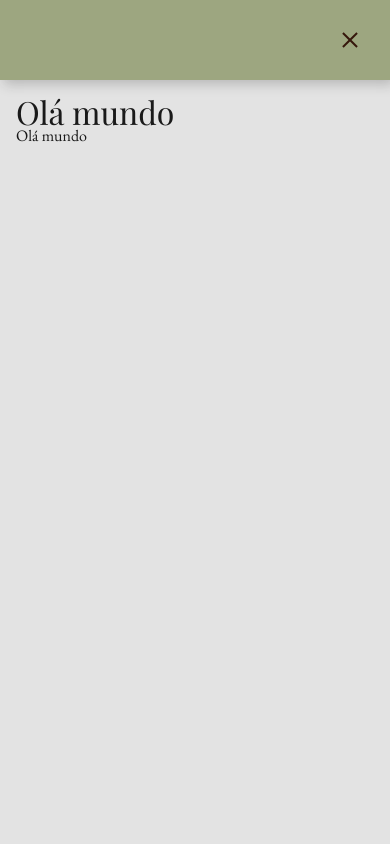
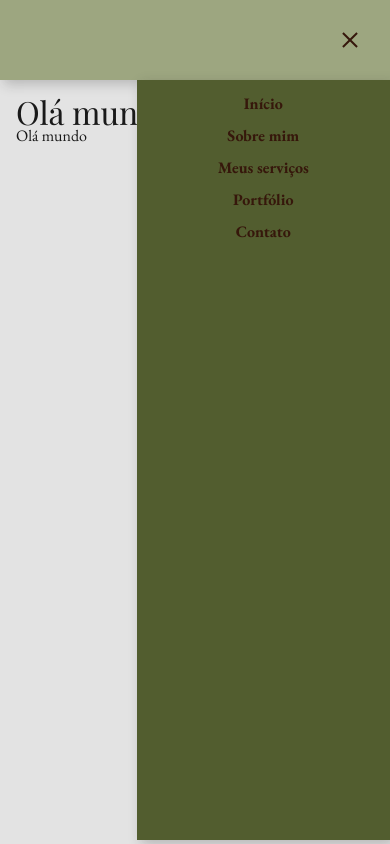
Before and after one commit to gioliveirass/portfolio-giovana, a React (Vite) app: page / in a window 390 px wide. Both pictures are taken after a click on the button 350 px from the left and 40 px from the top of the page. Built offline with nearby package versions, Linux system fonts and the light colour scheme; a web font is replaced by a local one.

Commit message:
feat: create HamburgerAside component

```diff
--- /dev/null
+++ b/src/shared/components/header/hamburgers-aside/index.scss
@@ -0,0 +1,36 @@
+#hamburgers-aside {
+  display: none;
+  position: fixed;
+  right: 0;
+  background: var(--color-primary-dark);
+  height: 90%;
+  box-shadow: var(--shadow-default);
+  align-items: center;
+  width: 65%;
+
+  nav {
+    display: flex;
+    flex-direction: column;
+    justify-content: center;
+    padding: 1rem;
+    align-items: center;
+    gap: 1rem;
+
+    a {
+      text-decoration: none;
+      color: var(--color-secondary-dark);
+      font-weight: bold;
+      transition: color 0.5s ease;
+
+      &:hover {
+        color: var(--color-secondary);
+      }
+    }
+  }
+}
+
+@media (max-width: 768px) {
+  #hamburgers-aside {
+    display: block;
+  }
+}
--- /dev/null
+++ b/src/shared/components/header/hamburgers-aside/index.tsx
@@ -0,0 +1,24 @@
+import "./index.scss";
+
+interface HamburgersAsideProps {
+  navItems: {
+    path: string;
+    label: string;
+  }[];
+}
+
+const HamburgersAside = ({ navItems }: HamburgersAsideProps) => {
+  return (
+    <aside id="hamburgers-aside">
+      <nav>
+        {navItems.map((navItem, index) => (
+          <a key={`header-nav-item-${index}`} href={navItem.path}>
+            {navItem.label}
+          </a>
+        ))}
+      </nav>
+    </aside>
+  );
+};
+
+export default HamburgersAside;
--- a/src/shared/components/header/index.scss
+++ b/src/shared/components/header/index.scss
@@ -10,7 +10,7 @@
     display: none;
   }
 
-  nav {
+  #computer-menu {
     display: flex;
     flex-direction: row;
     gap: 1rem;
@@ -28,7 +28,7 @@
   }
 
   @media (max-width: 768px) {
-    nav {
+    #computer-menu {
       display: none;
     }
 
--- a/src/shared/components/header/index.tsx
+++ b/src/shared/components/header/index.tsx
@@ -1,6 +1,7 @@
 import "./index.scss";
 import { useState } from "react";
 import { Squash as Hamburger } from "hamburger-react";
+import HamburgersAside from "./hamburgers-aside";
 
 const Header = () => {
   const [isMenuOpen, setMenuOpen] = useState(false);
@@ -14,8 +15,9 @@ const Header = () => {
   ];
 
   return (
+    <section>
       <header id="header-container">
-      <nav>
+        <nav id="computer-menu">
           {navItems.map((navItem, index) => (
             <a key={`header-nav-item-${index}`} href={navItem.path}>
               {navItem.label}
@@ -32,6 +34,9 @@ const Header = () => {
           />
         </div>
       </header>
+
+      {isMenuOpen && <HamburgersAside navItems={navItems} />}
+    </section>
   );
 };
 
```
Lines whose indentation alone changed are shown as unchanged.
